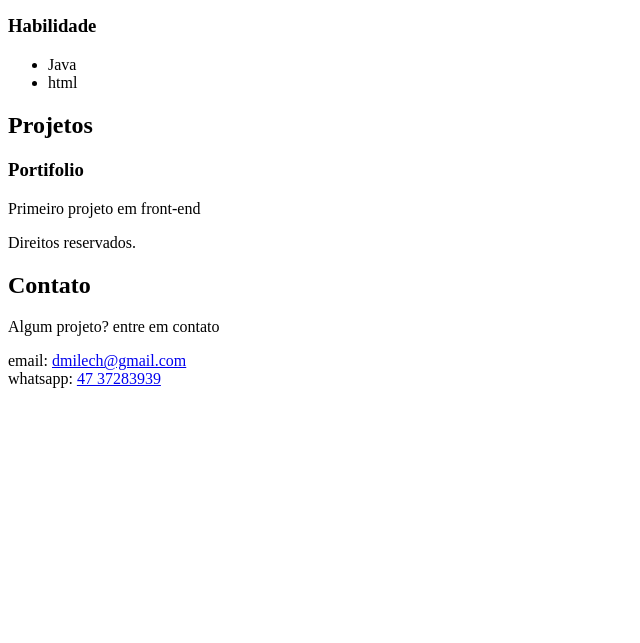
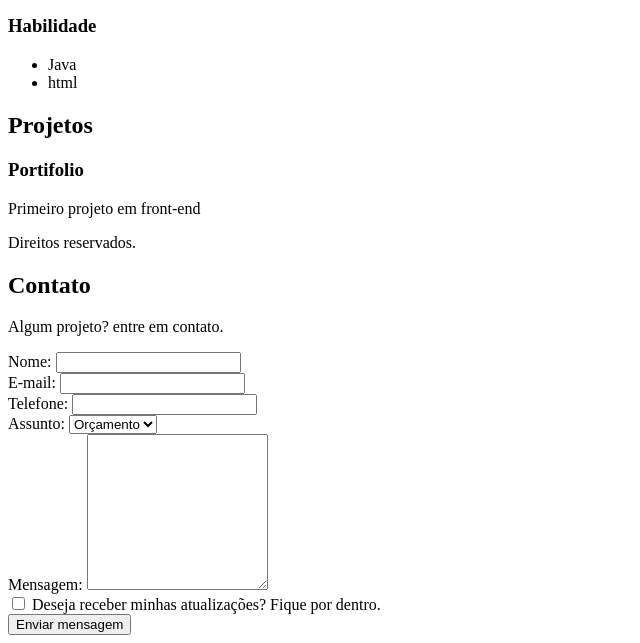
Before and after one commit to Danrlei-Martins/Site, a website: page index.html in a window 1280 px wide. Shown: the part 560-1203 px from the top of the page, without its empty margins (0-640 px from the left). Before the commit the page ends 956 px from the top, so only its background shows below. Drawn offline with Linux system fonts and the light colour scheme.

Commit message:
Add files via upload

```diff
--- a/index.html
+++ b/index.html
@@ -59,13 +59,39 @@
       <section id="contato">
         <h2>Contato</h2>
 
-        <p>Algum projeto? entre em contato</p>
+        <p>Algum projeto? entre em contato.</p>
 
-        <addressdress>
-          email: <a href="mailto:dmilech@gmail.com ">dmilech@gmail.com</a>
+        <form action="">
+          <label for="nome">Nome: </label>
+          <input type="text" id="nome" name="nome" required /> <br />
+
+          <label for="email">E-mail: </label>
+          <input type="email" id="email" name="email" required /> <br />
+
+          <label for="telefone">Telefone: </label>
+          <input type="tel" id="telefone" name="telefone" required /> <br />
+
+          <label for="assunto">Assunto: </label>
+          <select name="assunto" id="assunto">
+            <option value="orcamento">Orçamento</option>
+            <option value="duvida">Dúvida</option>
+            <option value="outro">Outro</option>
+          </select>
           <br />
-          whatsapp: <a href="tel:47 37283939">47 37283939</a>
-        </addressdress>
+
+          <label for="mensagem">Mensagem: </label>
+          <textarea name="mensagem" id="mensagem" cols="20" rows="10"></textarea
+          ><br />
+
+          <input type="checkbox" id="inscricao" name="inscricao" />
+          <label for="inscricao"
+            >Deseja receber minhas atualizações? Fique por dentro.</label
+          >
+
+          <br />
+
+          <input type="submit" value="Enviar mensagem" />
+        </form>
       </section>
     </footer>
   </body>
```
